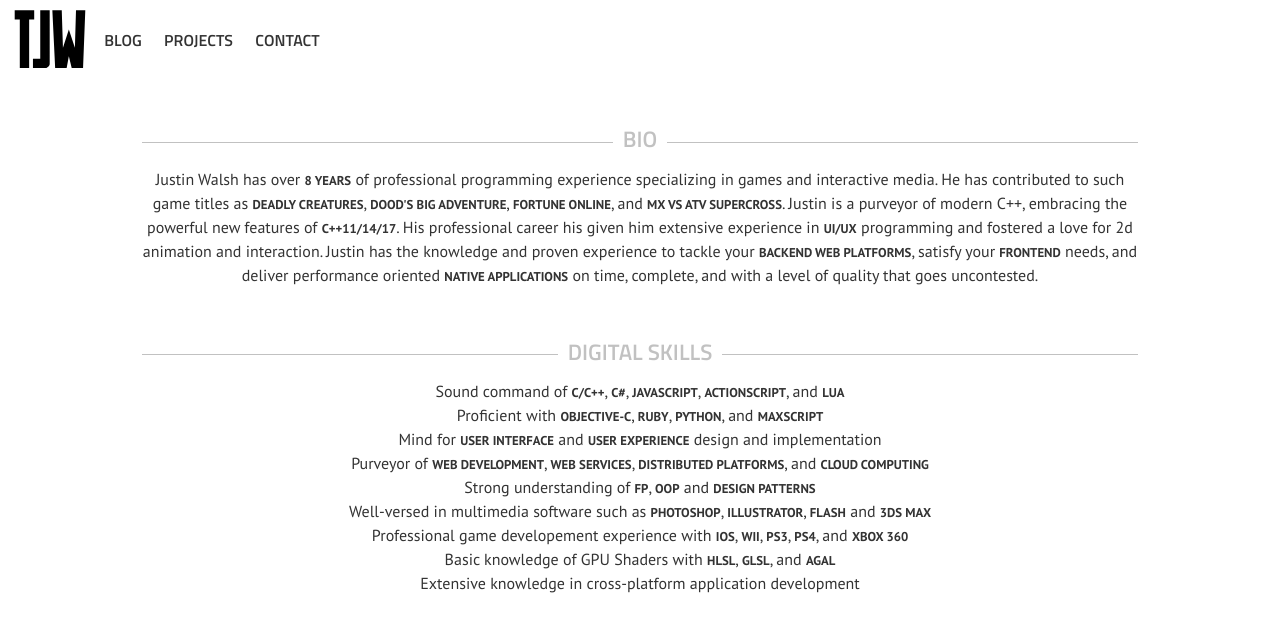
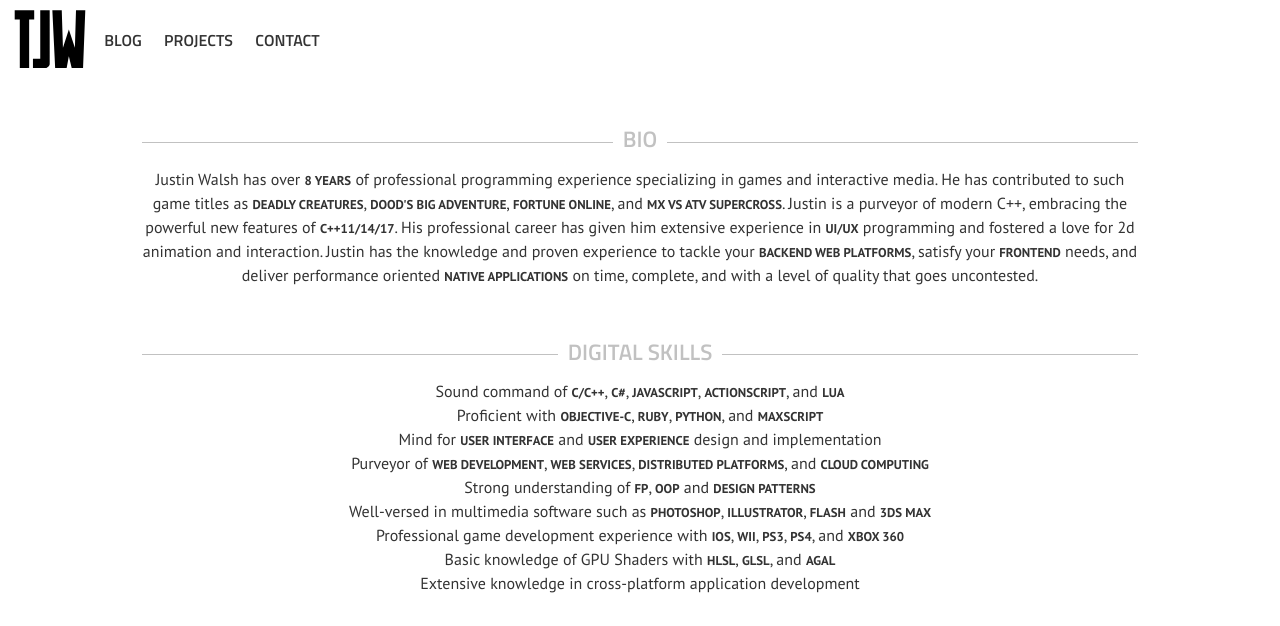
Before and after one commit to thejustinwalsh/thejustinwalsh.github.io, a Jekyll site: the page built from contact.html, in a window 1280 px wide. Shown: the top 626 px of the page. Built offline with Jekyll 4.4.1, drawn with Linux system fonts in a browser that asks for light colours; nearby versions of some CDN libraries.

Commit message:
Spelling and Grammer

```diff
--- a/contact.html
+++ b/contact.html
@@ -14,7 +14,7 @@ permalink: /contact/
     <span>Dood's Big Adventure</span>, <span>Fortune Online</span>, and
     <span>MX vs ATV Supercross</span>. Justin is a purveyor of modern C++, embracing
     the powerful new features of <span>C++11/14/17</span>. His professional career
-    his given him extensive experience in <span>UI/UX</span> programming and fostered
+    has given him extensive experience in <span>UI/UX</span> programming and fostered
     a love for 2d animation and interaction. Justin has the knowledge and proven experience
     to tackle your <span>backend web platforms</span>, satisfy your <span>frontend</span>
     needs, and deliver performance oriented <span>native applications</span> on time,
@@ -31,7 +31,7 @@ permalink: /contact/
     <li>Purveyor of <span>Web Development</span>, <span>Web Services</span>, <span>Distributed Platforms</span>, and <span>Cloud Computing</span></li>
     <li>Strong understanding of <span>FP</span>, <span>OOP</span> and <span>Design Patterns<span></li>
     <li>Well-versed in multimedia software such as <span>Photoshop</span>, <span>Illustrator</span>, <span>Flash</span> and <span>3ds Max</span></li>
-    <li>Professional game developement experience with <span>iOS</span>, <span>Wii</span>, <span>PS3</span>, <span>PS4</span>, and <span>Xbox 360</span></li>
+    <li>Professional game development experience with <span>iOS</span>, <span>Wii</span>, <span>PS3</span>, <span>PS4</span>, and <span>Xbox 360</span></li>
     <li>Basic knowledge of GPU Shaders with <span>HLSL</span>, <span>GLSL</span>, and <span>AGAL</span></li>
     <li>Extensive knowledge in cross-platform application development</li>
   </ul>
```
